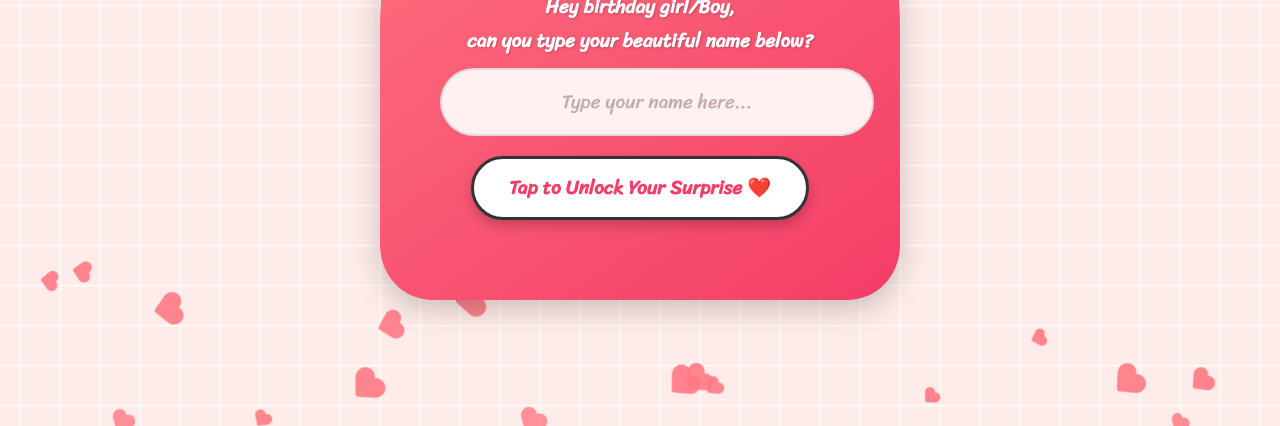
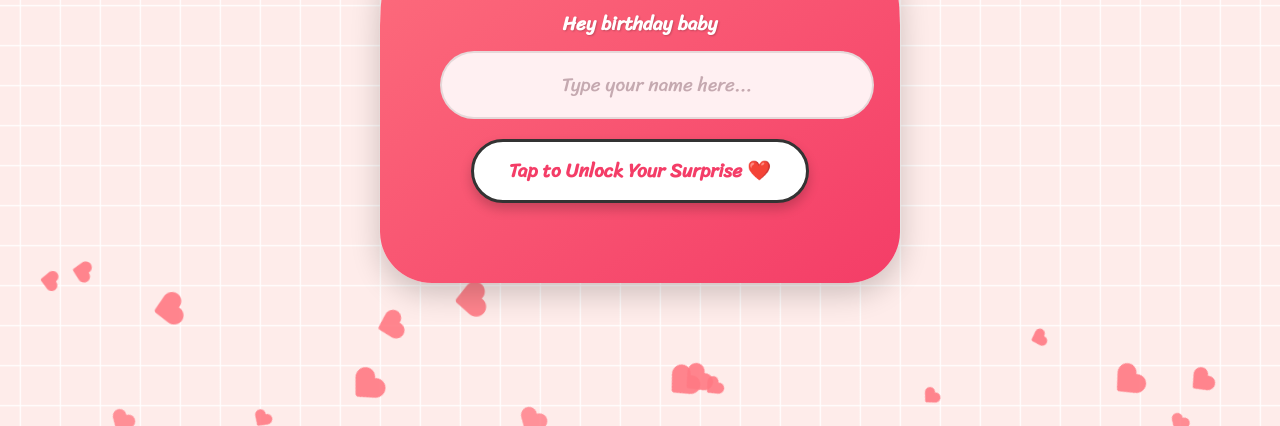
Before and after one commit to neuralsoftai-jpg/happy, a plain HTML site: page index.html in a window 1280 px wide. Shown: the part 374-800 px from the top of the page. Drawn offline with Linux system fonts and the light colour scheme.

Commit message:
Update index.html

```diff
--- a/index.html
+++ b/index.html
@@ -182,7 +182,7 @@
     <form id="login-form">
        <h2>🎉 A Birthday Surprise Just for You! 🎂</h2>
 
-<label for="code">Hey birthday girl/Boy, <br>can you type your beautiful name below?</label>
+<label for="code">Hey birthday baby  <br></label>
 
 <input type="text" id="code" name="code" placeholder="Type your name here...">
 
```
